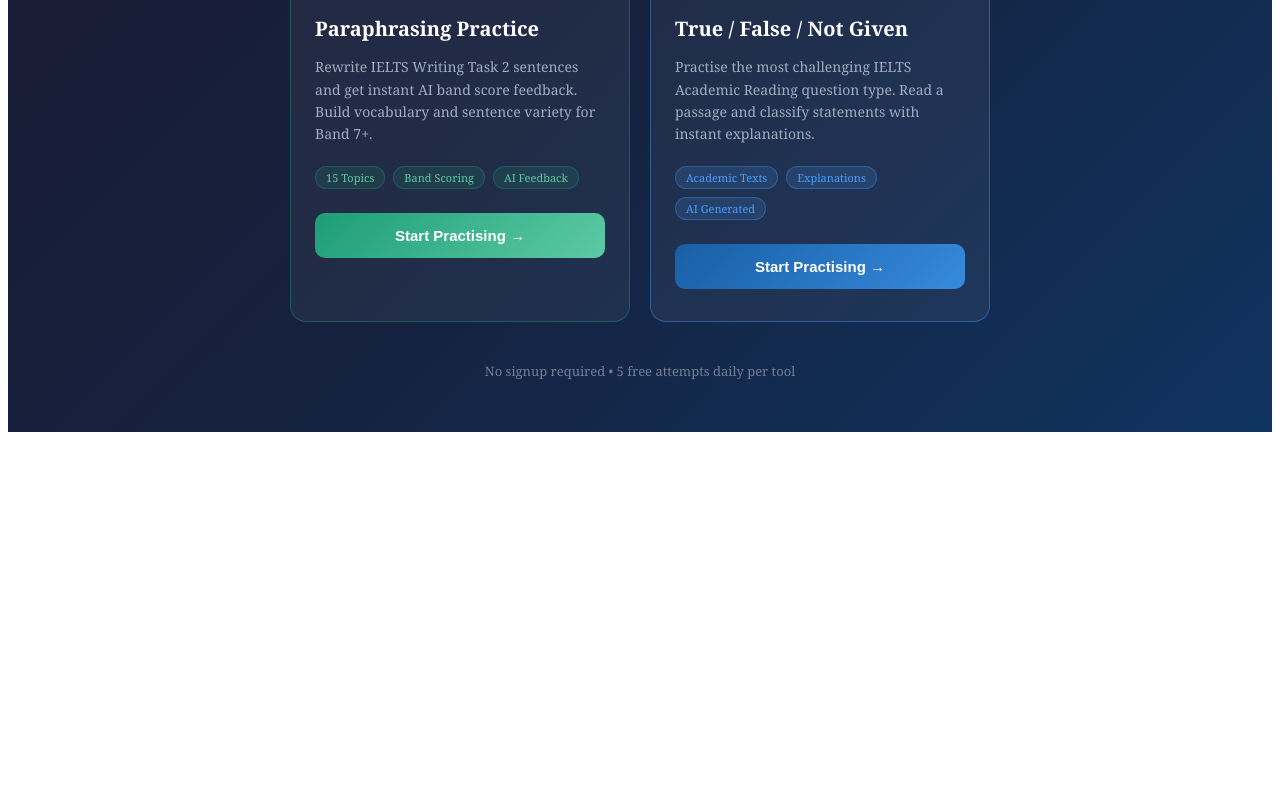
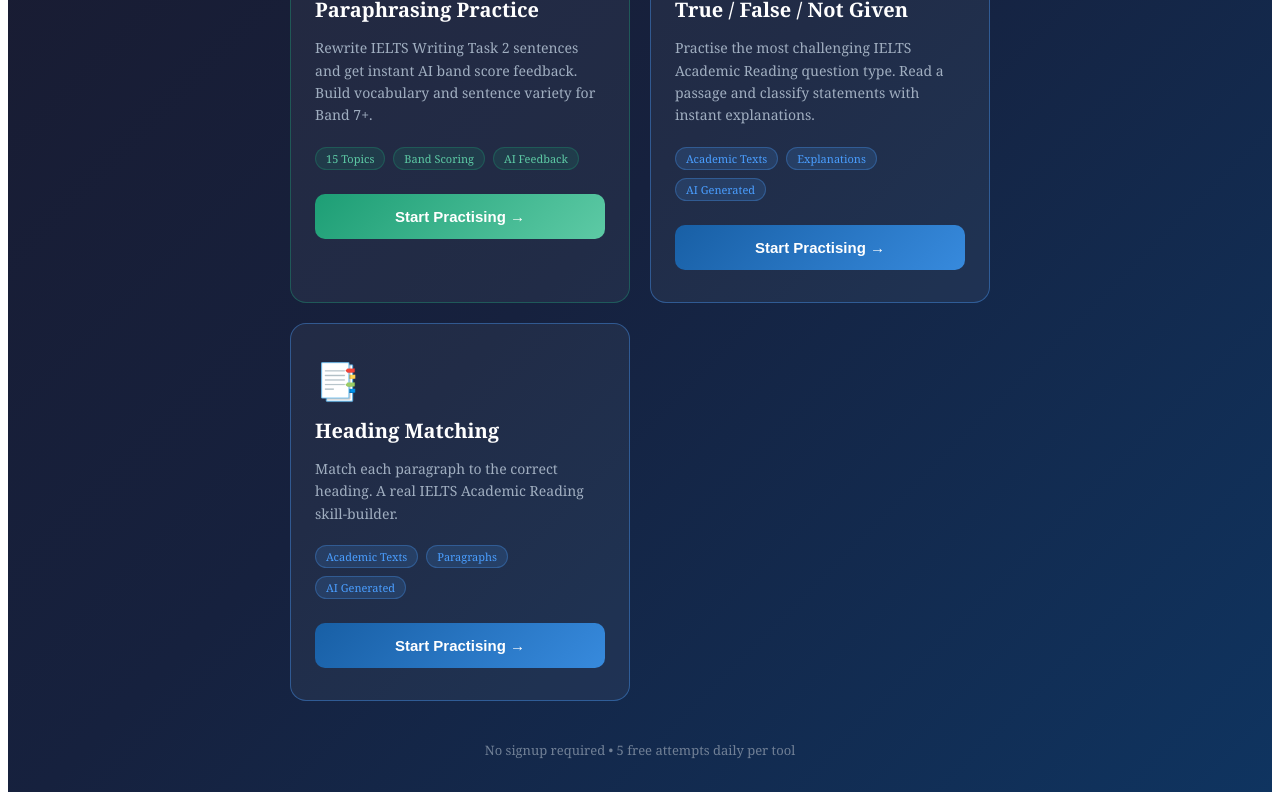
Before and after one commit to IELTS-Arena/IELTS-Arena, a React (Vite) app: page / in a window 1280 px wide. Shown: the part 416-1216 px from the top of the page. Before the commit the page ends 856 px from the top, so only its background shows below. Built offline with nearby package versions, Linux system fonts and the light colour scheme.

Commit message:
Update LandingPage.jsx

```diff
--- a/src/components/LandingPage.jsx
+++ b/src/components/LandingPage.jsx
@@ -1,6 +1,6 @@
 import React from 'react'
 
-export default function LandingPage({ onStartParaphrasing, onStartTFNG }) {
+export default function LandingPage({ onStartParaphrasing, onStartTFNG, onStartHeading }) {
   return (
     <div style={{
       minHeight: '100vh',
@@ -100,7 +100,40 @@
               Start Practising →
             </button>
           </div>
-
+{/* Heading Match Tool */}
+<div style={{
+  background: 'rgba(255,255,255,0.05)',
+  border: '1px solid rgba(74,158,255,0.4)',
+  borderRadius: '16px',
+  padding: '32px 24px',
+  textAlign: 'left'
+}}>
+  <div style={{ fontSize: '36px', marginBottom: '12px' }}>📑</div>
+  <h2 style={{ color: 'white', fontSize: '20px', fontWeight: 'bold', margin: '0 0 8px' }}>
+    Heading Matching
+  </h2>
+  <p style={{ color: '#a0aec0', fontSize: '14px', lineHeight: '1.6', marginBottom: '20px' }}>
+    Match each paragraph to the correct heading. A real IELTS Academic Reading skill-builder.
+  </p>
+  <div style={{ display: 'flex', gap: '8px', flexWrap: 'wrap', marginBottom: '24px' }}>
+    {['Academic Texts', 'Paragraphs', 'AI Generated'].map(tag => (
+      <span key={tag} style={{
+        fontSize: '11px', padding: '3px 10px',
+        background: 'rgba(74,158,255,0.15)',
+        border: '1px solid rgba(74,158,255,0.3)',
+        borderRadius: '20px', color: '#4a9eff'
+      }}>{tag}</span>
+    ))}
+  </div>
+  <button onClick={onStartHeading} style={{
+    width: '100%',
+    background: 'linear-gradient(135deg, #185FA5, #378ADD)',
+    color: 'white', border: 'none', padding: '14px',
+    fontSize: '15px', fontWeight: 'bold', borderRadius: '10px', cursor: 'pointer'
+  }}>
+    Start Practising →
+  </button>
+</div>
         </div>
 
         <p style={{ color: '#718096', fontSize: '13px' }}>
```
